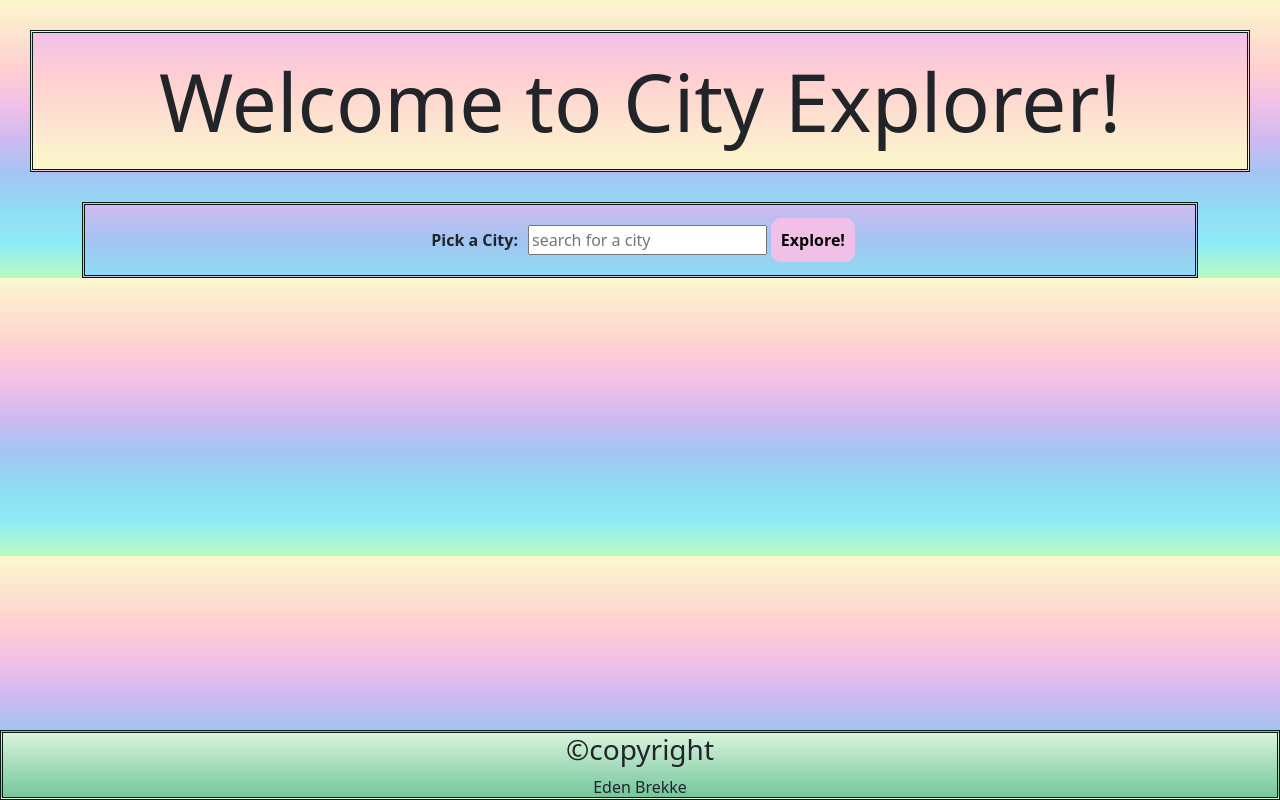
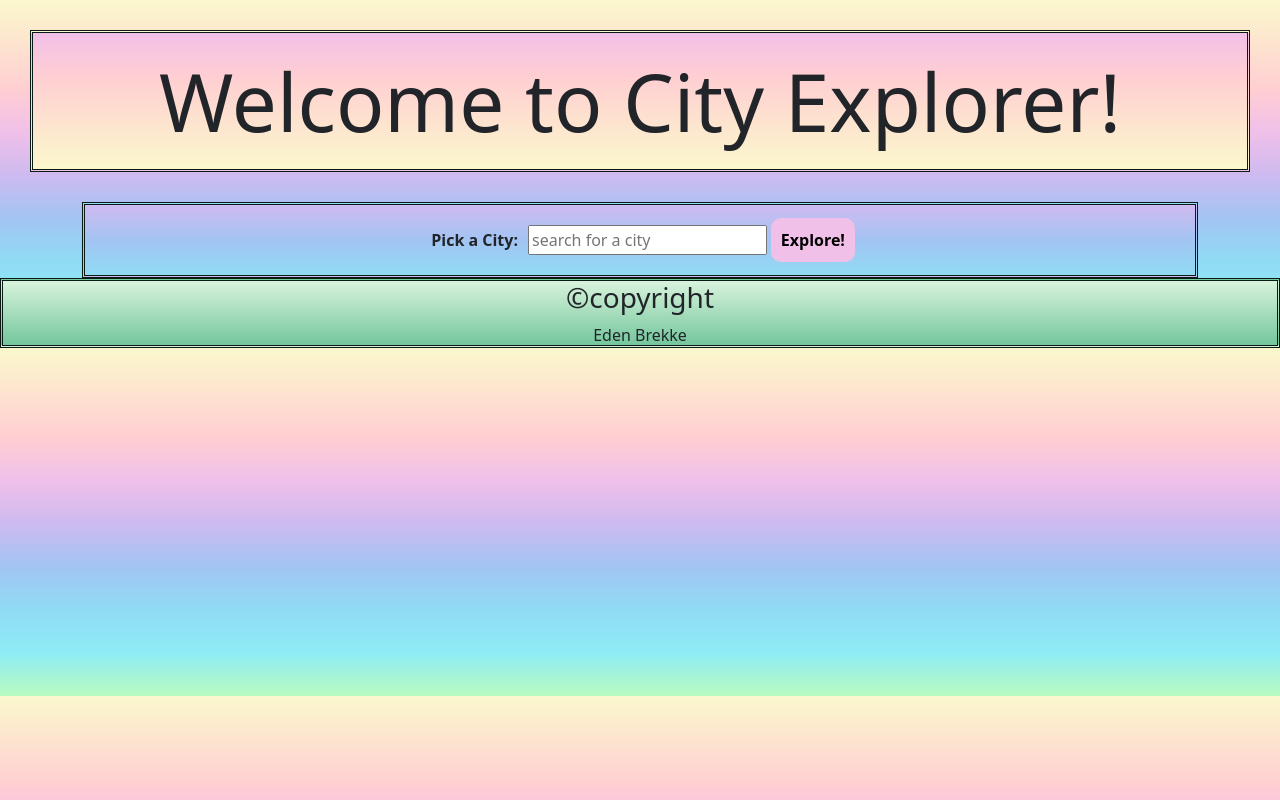
Before and after one commit to eden-brekke/city-explorer, a React (Create React App) app: page / in a window 1280 px wide. Built offline with nearby package versions, Linux system fonts and the light colour scheme.

Commit message:
removed fixed footer

```diff
--- a/src/components/footer/Footer.css
+++ b/src/components/footer/Footer.css
@@ -3,8 +3,8 @@
   justify-content: center;
   text-align: center;
   background: linear-gradient(#D8F3DC, #B7E4C7, #95D5B2, #74C69D);
-  position: fixed;
-  bottom: 0;
+  /* position: fixed;
+  bottom: 0; */
   width: 100%;
   height: 70px;
 }
```
